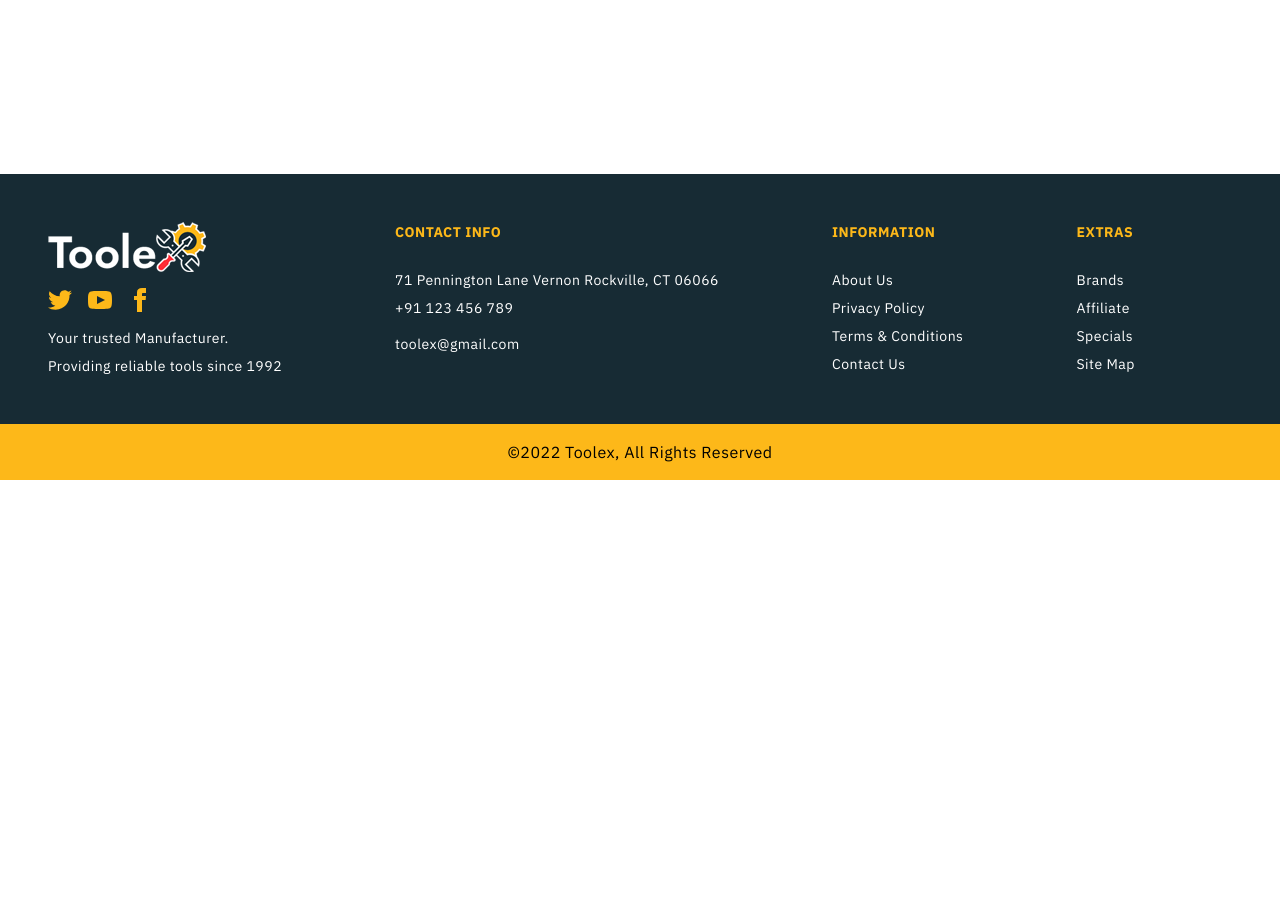
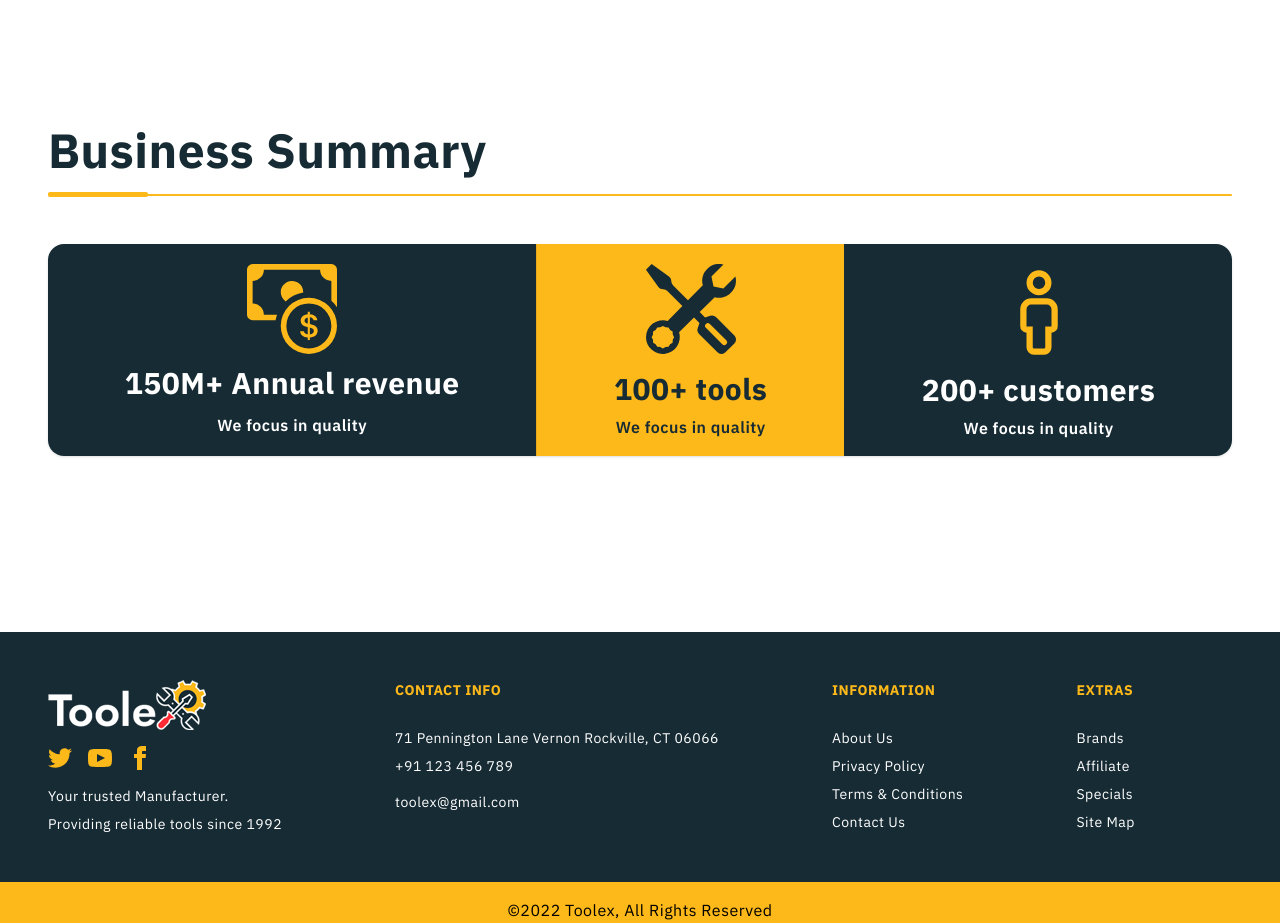
Before and after one commit to nasim8382/toolex-client, a React (Create React App) app: page /home in a window 1280 px wide. Shown: the part 866-1789 px from the top of the page. Before the commit the page ends 1346 px from the top, so only its background shows below. Built offline with nearby package versions, Linux system fonts and the light colour scheme.

Commit message:
business summary section added in home page

```diff
--- a/package.json
+++ b/package.json
@@ -13,6 +13,7 @@
     "react-dom": "^18.1.0",
     "react-firebase-hooks": "^5.0.3",
     "react-hook-form": "^7.31.2",
+    "react-icons": "^4.3.1",
     "react-query": "^3.39.0",
     "react-router-dom": "^6.3.0",
     "react-scripts": "5.0.1",
--- /dev/null
+++ b/src/Pages/Home/BusinessSummary.js
@@ -0,0 +1,35 @@
+import React from "react";
+import { VscPerson } from "react-icons/vsc";
+import { BsTools } from "react-icons/bs";
+import { BsCashCoin } from "react-icons/bs";
+import HorizontalLine from "../Shared/HorizontalLine";
+
+const BusinessSummary = () => {
+  return (
+    <div className="max-w-7xl mx-auto px-12 mt-32">
+        <h1 className="text-primary text-3xl md:text-4xl lg:text-5xl font-bold">Business Summary</h1>
+        <HorizontalLine></HorizontalLine>
+      <div className="stats grid-flow-row md:grid-flow-col shadow w-full">
+        <div className="stat text-center bg-primary">
+        <span style={{fontSize: "90px"}} className="block mx-auto text-secondary pt-1"><BsCashCoin/></span>
+          <h2 className="text-white text-2xl md:text-xl lg:text-3xl font-bold my-2">150M+ Annual revenue</h2>
+          <p className="text-white font-semibold">We focus in quality</p>
+        </div>
+
+        <div className="stat text-center bg-secondary">
+        <span style={{fontSize: "90px"}} className="block mx-auto text-primary mb-2 pt-1"><BsTools/></span>
+          <h2 className="text-primary text-2xl md:text-xl lg:text-3xl font-bold my-2">100+ tools</h2>
+          <p className="text-primary font-semibold">We focus in quality</p>
+        </div>
+
+        <div className="stat text-center bg-primary">
+         <span style={{fontSize: "100px"}} className="block mx-auto text-secondary pt-1"><VscPerson/></span>
+          <h2 className="text-white text-2xl md:text-xl lg:text-3xl font-bold my-2">200+ customers</h2>
+          <p className="text-white font-semibold">We focus in quality</p>
+        </div>
+      </div>
+    </div>
+  );
+};
+
+export default BusinessSummary;
--- a/src/Pages/Home/Home.js
+++ b/src/Pages/Home/Home.js
@@ -1,10 +1,12 @@
 import React from 'react';
 import Banner from './Banner';
+import BusinessSummary from './BusinessSummary';
 
 const Home = () => {
     return (
         <div>
             <Banner></Banner>
+            <BusinessSummary></BusinessSummary>
         </div>
     );
 };
--- /dev/null
+++ b/src/Pages/Shared/HorizontalLine.css
@@ -0,0 +1,14 @@
+.line-bg{
+    width: 100%;
+    height: 2px;
+    background-color: #fdb819;
+    border-radius: 2px;
+}
+
+.line {
+    width: 100px;
+    height: 5px;
+    transform: translateY(-2px);
+    background-color: #fdb819;
+    border-radius: 2px;
+}
--- /dev/null
+++ b/src/Pages/Shared/HorizontalLine.js
@@ -0,0 +1,14 @@
+import React from 'react';
+import './HorizontalLine.css';
+
+const HorizontalLine = () => {
+    return (
+        <div className='max-w-7xl mx-auto pt-5 pb-12'>
+            <div className='line-bg'>
+                <div className='line'></div>
+            </div>
+        </div>
+    );
+};
+
+export default HorizontalLine;
```
Also changed, not shown: 1 other file (tests, documents, lock files or other folders).
